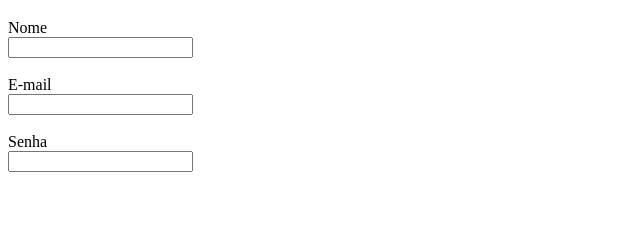
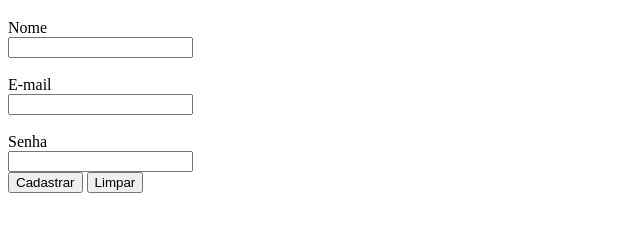
Before and after one commit to Gabriel-Gomes98/Formulario-de-cadastro-EBAC, a plain HTML site: page index.html in a window 1280 px wide. Shown: the part 61-292 px from the top of the page, without its empty margins (0-640 px from the left). Drawn offline with Linux system fonts and the light colour scheme.

Commit message:
Adicionando a tag 'form' e criando os botões de cadastrar e limpar

```diff
--- a/index.html
+++ b/index.html
@@ -7,6 +7,7 @@
 </head>
 <body>
     <h1>Formulário de cadastro</h1>
+    <form>
         <label for="nome">Nome</label><br>
         <input type="text" id="nome"><br>
         <br>
@@ -15,5 +16,8 @@
         <br>
         <label for="senha">Senha</label><br>
         <input type="password" id="senha"><br>
+        <button type="submit" onclick="alert('Cadastro Realizado!')">Cadastrar</button>
+        <button type="reset">Limpar</button>
+    </form>
 </body>
 </html>
```
Lines whose indentation alone changed are shown as unchanged.
